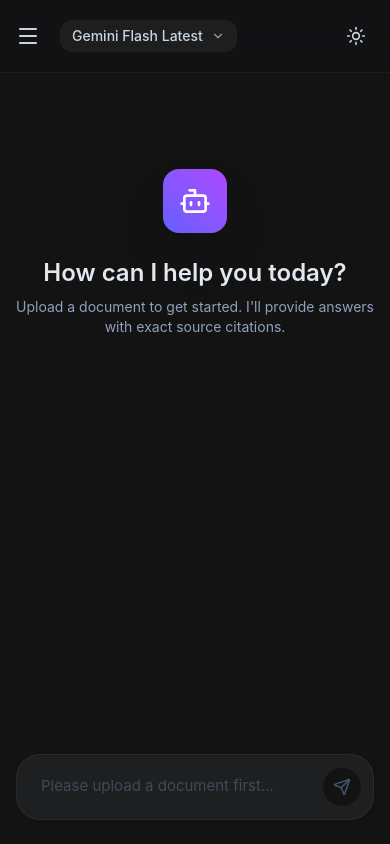
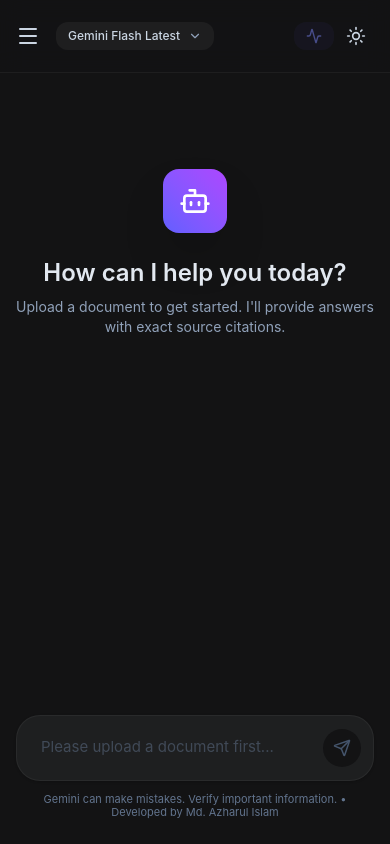
Before and after one commit to mdazharulislamnk/AI-powered-document-intelligence-system, a React (Vite) app in the folder frontend/: page / in a window 390 px wide. Built offline with nearby package versions, Linux system fonts and the light colour scheme.

Commit message:
Implement System Evaluation feature, add gemini 3.0 model, and fix mobile footer layout

```diff
--- a/frontend/src/App.jsx
+++ b/frontend/src/App.jsx
@@ -1,5 +1,5 @@
 import React, { useState, useRef, useEffect } from 'react';
-import { UploadCloud, FileText, Send, Loader2, Bot, CheckCircle2, AlertCircle, Menu, X, Sun, Moon, ChevronDown } from 'lucide-react';
+import { UploadCloud, FileText, Send, Loader2, Bot, CheckCircle2, AlertCircle, Menu, X, Sun, Moon, ChevronDown, Activity } from 'lucide-react';
 import { useDropzone } from 'react-dropzone';
 import ReactMarkdown from 'react-markdown';
 import { clsx } from 'clsx';
@@ -13,6 +13,7 @@
   { id: 'gemini-flash-latest', name: 'Gemini Flash Latest' },
   { id: 'gemini-3.7-flash', name: 'Gemini 3.7 Flash' },
   { id: 'gemini-3.5-flash', name: 'Gemini 3.5 Flash' },
+  { id: 'gemini-3.0-flash', name: 'Gemini 3.0 Flash' },
   { id: 'gemini-2.5-flash', name: 'Gemini 2.5 Flash' }
 ];
 
@@ -30,6 +31,7 @@
   const [isDarkMode, setIsDarkMode] = useState(true);
   const [selectedModel, setSelectedModel] = useState(MODELS[0].id);
   const [isModelDropdownOpen, setIsModelDropdownOpen] = useState(false);
+  const [isEvaluating, setIsEvaluating] = useState(false);
 
   const messagesEndRef = useRef(null);
 
@@ -89,6 +91,42 @@
     },
     maxFiles: 1,
   });
+
+  const handleEvaluate = async () => {
+    if (uploadStatus !== 'success' || isEvaluating || isTyping) return;
+    setIsEvaluating(true);
+    setIsSidebarOpen(false);
+
+    setMessages(prev => [...prev, { role: 'user', content: 'Run comprehensive RAG System Evaluation.' }]);
+    setMessages(prev => [...prev, { role: 'model', content: 'Initializing rigorous AI evaluation protocol... This will test 5 predefined questions against the document context. This may take up to 30 seconds.' }]);
+
+    try {
+      const res = await fetch(`http://localhost:8001/api/evaluate?model=${selectedModel}`);
+      const data = await res.json();
+      if (!res.ok) throw new Error(data.detail || 'Evaluation failed');
+
+      const scorecard = `**📊 Final RAG System Evaluation Scorecard**\n\n` +
+        `- **Average Latency**: ${data.avg_latency}s per query\n` +
+        `- **Retrieval Accuracy**: ${data.avg_retrieval}/5.0\n` +
+        `- **Answer Relevance**: ${data.avg_relevance}/5.0\n` +
+        `- **Faithfulness (No Hallucination)**: ${data.avg_hallucination}/5.0\n\n` +
+        `*Evaluation conducted using ${selectedModel} as the judge.*`;
+
+      setMessages(prev => {
+        const newMsgs = [...prev];
+        newMsgs[newMsgs.length - 1].content = scorecard;
+        return newMsgs;
+      });
+    } catch (err) {
+      setMessages(prev => {
+        const newMsgs = [...prev];
+        newMsgs[newMsgs.length - 1].content = `**Evaluation Error**: ${err.message}`;
+        return newMsgs;
+      });
+    } finally {
+      setIsEvaluating(false);
+    }
+  };
 
   const handleSendMessage = async (e) => {
     if (e) e.preventDefault();
@@ -232,7 +270,7 @@
 
         {/* Header containing Theme Toggle and Model Selector */}
         <div className="flex items-center justify-between p-4 border-b border-slate-200 dark:border-white/5 shrink-0 z-10 bg-white/80 dark:bg-[#131314]/80 backdrop-blur-md sticky top-0">
-          <div className="flex items-center gap-3">
+          <div className="flex items-center gap-2 sm:gap-3">
             <button onClick={() => setIsSidebarOpen(true)} className="md:hidden p-2 -ml-2 text-slate-600 hover:bg-slate-100 dark:text-slate-300 dark:hover:bg-white/5 rounded-full">
               <Menu size={24} />
             </button>
@@ -243,10 +281,10 @@
                 onClick={() => setIsModelDropdownOpen(!isModelDropdownOpen)}
                 className="flex items-center gap-2 px-3 py-1.5 rounded-xl bg-slate-100 hover:bg-slate-200 dark:bg-white/5 dark:hover:bg-white/10 transition-colors"
               >
-                <span className="text-sm font-medium text-slate-700 dark:text-slate-300">
+                <span className="text-xs sm:text-sm font-medium text-slate-700 dark:text-slate-300 truncate max-w-[120px] sm:max-w-none">
                   {MODELS.find(m => m.id === selectedModel)?.name}
                 </span>
-                <ChevronDown size={14} className="text-slate-500 dark:text-slate-400" />
+                <ChevronDown size={14} className="text-slate-500 dark:text-slate-400 shrink-0" />
               </button>
 
               {isModelDropdownOpen && (
@@ -276,6 +314,18 @@
             </div>
           </div>
 
+          <div className="flex items-center gap-1 sm:gap-2">
+            {/* Evaluate Button */}
+            <button
+              onClick={handleEvaluate}
+              disabled={uploadStatus !== 'success' || isEvaluating || isTyping}
+              className="flex items-center gap-2 px-3 py-1.5 rounded-xl bg-indigo-500/10 hover:bg-indigo-500/20 text-indigo-600 dark:text-indigo-400 disabled:opacity-50 transition-colors text-xs sm:text-sm font-medium"
+              title="Run Automated Evaluation"
+            >
+              {isEvaluating ? <Loader2 size={16} className="animate-spin" /> : <Activity size={16} />}
+              <span className="hidden sm:inline">Evaluate</span>
+            </button>
+
             {/* Theme Toggle */}
             <button
               onClick={() => setIsDarkMode(!isDarkMode)}
@@ -284,6 +334,7 @@
             >
               {isDarkMode ? <Sun size={20} /> : <Moon size={20} />}
             </button>
+          </div>
         </div>
 
         {/* Chat Feed */}
@@ -333,7 +384,7 @@
                 </div>
               ))
             )}
-            {isTyping && (
+            {(isTyping || isEvaluating) && (
                <div className="flex justify-start">
                  <div className="flex gap-4 max-w-[85%] flex-row">
                    <div className="shrink-0 w-8 h-8 rounded-full flex items-center justify-center shadow-sm bg-gradient-to-br from-indigo-500 to-purple-600 mt-1">
@@ -352,7 +403,7 @@
         </div>
 
         {/* Input Area */}
-        <div className="p-4 md:px-8 bg-white dark:bg-[#131314] shrink-0 w-full max-w-4xl mx-auto z-10 pb-6 transition-colors duration-300">
+        <div className="p-4 md:px-8 bg-white dark:bg-[#131314] shrink-0 w-full max-w-4xl mx-auto z-10 pb-4 md:pb-6 transition-colors duration-300">
           <form onSubmit={handleSendMessage} className="relative group flex items-end bg-slate-50 dark:bg-[#1e1f20] rounded-3xl p-1 shadow-sm border border-slate-200 dark:border-white/5 focus-within:border-slate-300 dark:focus-within:border-white/20 transition-colors">
             <textarea
               value={input}
@@ -369,21 +420,21 @@
               }}
               rows={1}
               placeholder={uploadStatus === 'success' ? "Ask a question..." : "Please upload a document first..."}
-              disabled={uploadStatus !== 'success'}
+              disabled={uploadStatus !== 'success' || isEvaluating}
               className="w-full bg-transparent border-none text-slate-800 dark:text-slate-200 px-5 py-4 min-h-[56px] max-h-[150px] resize-none outline-none placeholder:text-slate-500 disabled:opacity-50 text-[15px]"
             />
             <div className="p-2 shrink-0 h-[56px] flex items-center">
               <button
                 type="submit"
-                disabled={!input.trim() || isTyping || uploadStatus !== 'success'}
+                disabled={!input.trim() || isTyping || isEvaluating || uploadStatus !== 'success'}
                 className="p-2.5 bg-slate-900 hover:bg-slate-800 dark:bg-slate-200 dark:hover:bg-white disabled:bg-slate-100 disabled:dark:bg-[#131314] disabled:text-slate-400 disabled:dark:text-slate-600 text-white dark:text-slate-900 rounded-full transition-colors flex items-center justify-center focus:outline-none focus:ring-2 focus:ring-indigo-500 focus:ring-offset-2 dark:focus:ring-offset-[#131314]"
               >
-                <Send size={18} className={cn("transition-transform", input.trim() && !isTyping ? "-translate-y-0.5 translate-x-0.5" : "")} />
+                <Send size={18} className={cn("transition-transform", input.trim() && !isTyping && !isEvaluating ? "-translate-y-0.5 translate-x-0.5" : "")} />
               </button>
             </div>
           </form>
-          <div className="text-center mt-3 hidden md:block">
-            <p className="text-[11px] text-slate-500">Gemini can make mistakes. Verify important information. • Developed by Md. Azharul Islam</p>
+          <div className="text-center mt-3 pb-2 md:pb-0">
+            <p className="text-[11px] text-slate-500 px-4 leading-tight">Gemini can make mistakes. Verify important information. • Developed by Md. Azharul Islam</p>
           </div>
         </div>
       </main>
```
Also changed, not shown: 2 other files (tests, documents, lock files or other folders). Lines whose indentation alone changed are shown as unchanged.
